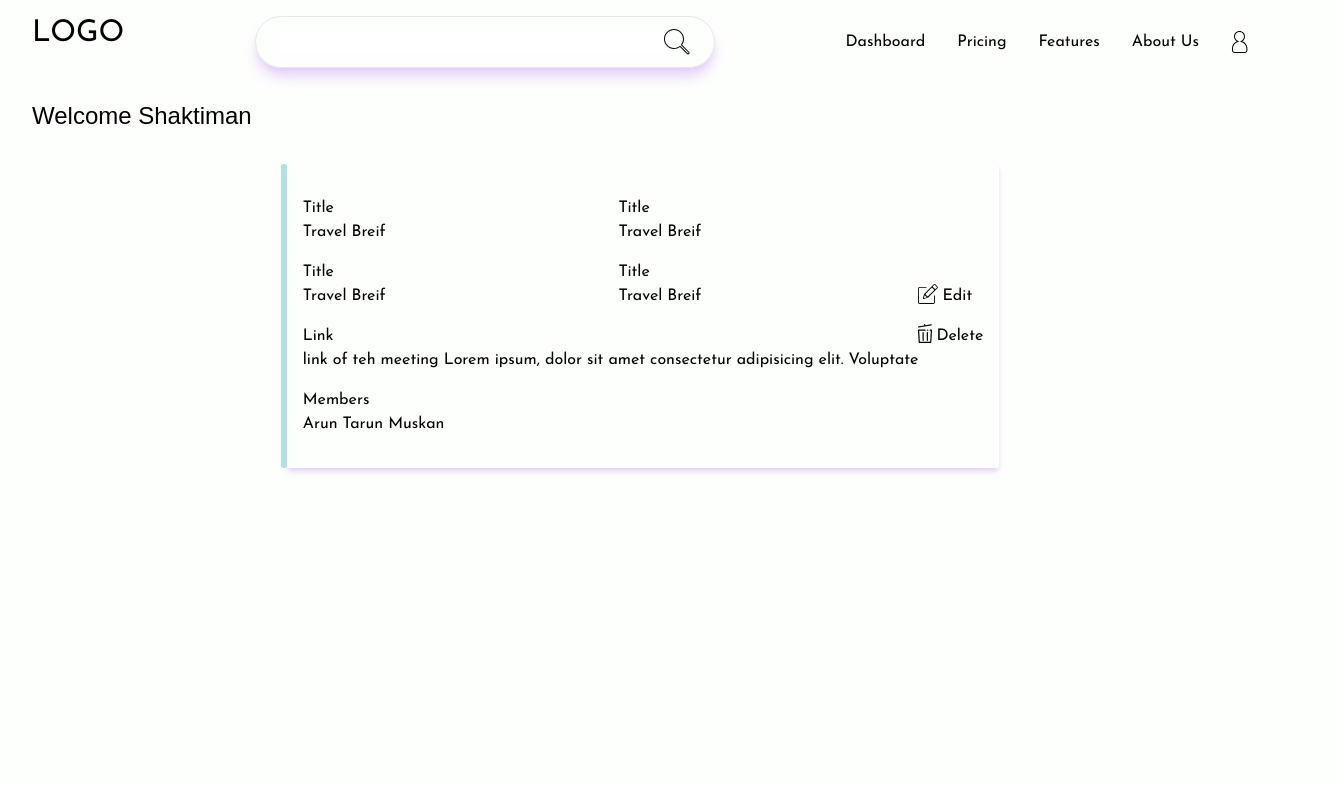
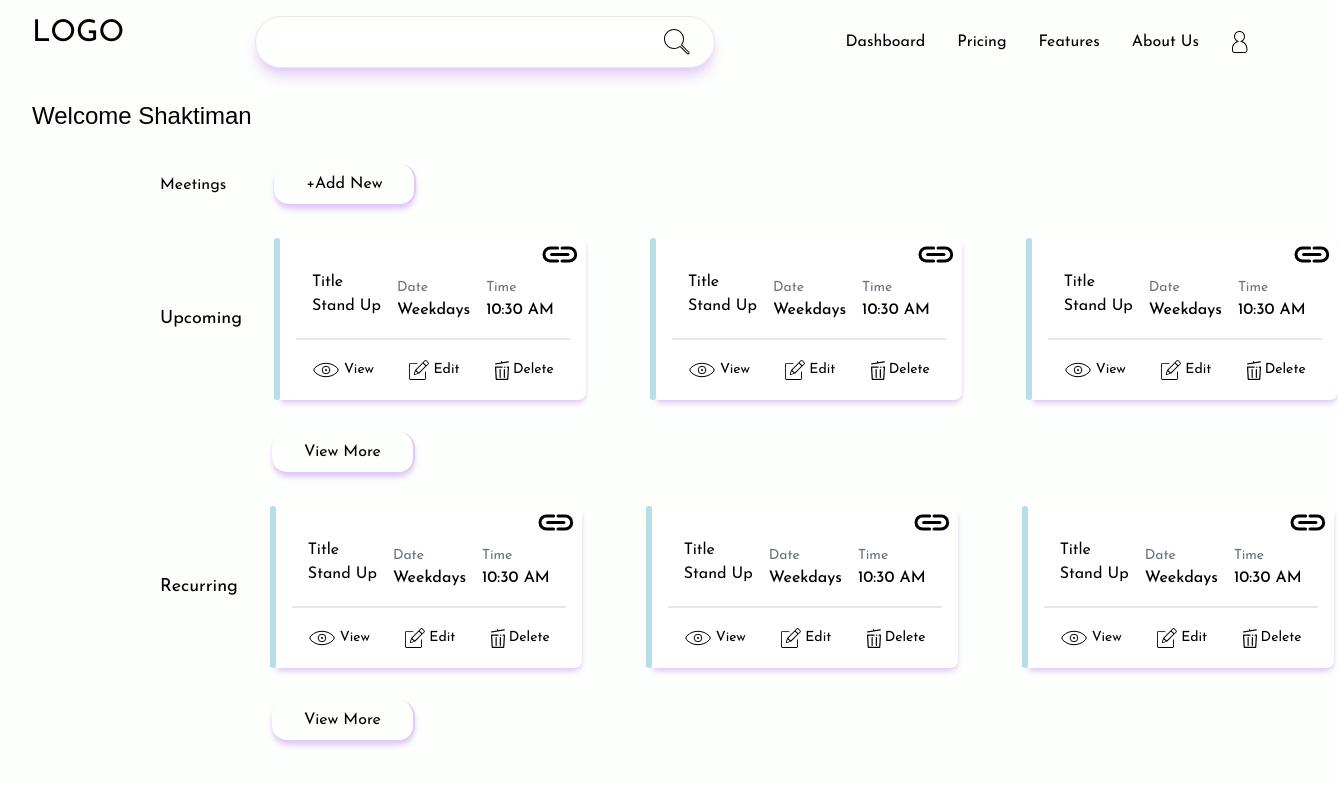
Before and after one commit to D32SSV/wizarding_media_assignment, a React (Vite) app: page / in a window 1280 px wide. Shown: the top 786 px of the page, 1338 px wide, since content can reach past the window. Built offline with nearby package versions, Linux system fonts and the light colour scheme; a web font is replaced by a local one.

Commit message:
complete meetings page

```diff
--- a/src/App.tsx
+++ b/src/App.tsx
@@ -4,6 +4,8 @@ import AddMeeting from "./components/AddMeeting";
 import Navbar from "./components/Navbar";
 import WelcomeUser from "./components/WelcomeUser";
 import ViewMeeting from "./components/ViewMeeting";
+import MeetingCard from "./components/common/MeetingCard";
+import AllMeetings from "./components/AllMeetings";
 
 function App() {
   return (
@@ -12,9 +14,9 @@ function App() {
       <WelcomeUser name="Shaktiman" />
       <div className="flex items-center justify-around">
         {/* <LandingCalender /> */}
-        {/* <MainCal /> */}
+        {/* <AddMeeting /> */}
       </div>
-        <ViewMeeting />
+      <AllMeetings />
     </>
   );
 }
--- /dev/null
+++ b/src/components/AllMeetings.tsx
@@ -0,0 +1,44 @@
+import MeetingCard from "./common/MeetingCard";
+
+const AllMeetings = () => {
+  return (
+    <div className="font-jose mx-32 flex flex-col justify-between">
+      <div className="flex items-center gap-12">
+        <p>Meetings</p>
+        <button className="px-8 py-2 shadow-md shadow-[#E1C9F7] rounded-2xl w-max border-b-2 border-r-2 border-[#E1C9F7]">
+          +Add New
+        </button>
+      </div>
+      <div className="flex items-center gap-8 mt-8">
+        <p className="text-lg">Upcoming</p>
+        <div className="flex gap-16">
+          <MeetingCard />
+          <MeetingCard />
+          <MeetingCard />
+          {/* <MeetingCard />
+      <MeetingCard />
+      <MeetingCard /> */}
+        </div>
+      </div>
+      <button className="px-8 py-2 ml-28 mt-8 shadow-md shadow-[#E1C9F7] rounded-2xl w-max border-b-2 border-r-2 border-[#E1C9F7]">
+        View More
+      </button>
+      <div className="flex items-center gap-8 mt-8">
+        <p className="text-lg">Recurring</p>
+        <div className="flex gap-16">
+          <MeetingCard />
+          <MeetingCard />
+          <MeetingCard />
+          {/* <MeetingCard />
+      <MeetingCard />
+      <MeetingCard /> */}
+        </div>
+      </div>
+      <button className="px-8 py-2 ml-28 mt-8 shadow-md shadow-[#E1C9F7] rounded-2xl w-max border-b-2 border-r-2 border-[#E1C9F7]">
+        View More
+      </button>
+    </div>
+  );
+};
+
+export default AllMeetings;
--- a/src/components/MainCal.tsx
+++ b/src/components/MainCal.tsx
@@ -75,7 +75,7 @@ const ContentCalendar = () => {
     <div className="p-4 min-h-screen">
       <div className="">
         <div className="flex items-center justify-center mb-4">
-          <div className="text-xl font-semibold text-gray-800 flex items-center justify-center gap-4">
+          <div className="text-xl font-semibold flex items-center justify-center gap-4">
             {/* Dropdown for Year */}
             <select
               value={selectedYear}
--- /dev/null
+++ b/src/components/common/MeetingCard.tsx
@@ -0,0 +1,55 @@
+import linkIcon from "../../assets/icons/link.svg";
+import viewIcon from "../../assets/icons/view.svg";
+import edit from "../../assets/icons/edit.svg";
+import del from "../../assets/icons/delete.svg";
+import Verticalbar from "./Verticalbar";
+
+const MeetingCard = () => {
+  return (
+    <div className="flex">
+      <Verticalbar decor={"B0E2E3"} />
+      <div className="flex flex-col w-max h-max bg-white rounded-l-sm rounded-r-lg shadow-md shadow-[#E1C9F7] relative gap-8 px-4">
+        <div className="divide-y-2 mt-8">
+          <div className="pb-4 flex gap-4 px-4">
+            <div className="">
+              <p>Title</p>
+              <p>Stand Up</p>
+            </div>
+            <div className="mt-2">
+              <p className="text-sm text-gray-500">Date</p>
+              <p className="text-md font-medium">Weekdays</p>
+            </div>
+            <div className="mt-2">
+              <p className="text-sm text-gray-500">Time</p>
+              <p className="text-md font-medium">10:30 AM</p>
+            </div>
+          </div>
+
+          <div className="pb-4 px-4">
+            <div className="flex items-center justify-between mt-4 text-sm ">
+              <button className="flex items-center space-x-1 hover:underline font-jose">
+                <img src={viewIcon} alt="" /> <span>View</span>
+              </button>
+              <button className="flex items-center space-x-1 hover:underline font-jose">
+                <img src={edit} alt="" />
+                <span>Edit</span>
+              </button>
+              <button className="flex items-center space-x-1 hover:underline font-jose">
+                <img src={del} alt="delete" />
+
+                <span>Delete</span>
+              </button>
+            </div>
+          </div>
+        </div>
+
+        {/* Link Icon */}
+        <div className="absolute top-2 right-2">
+          <img src={linkIcon} alt="link" />
+        </div>
+      </div>
+    </div>
+  );
+};
+
+export default MeetingCard;
--- a/src/components/common/Verticalbar.tsx
+++ b/src/components/common/Verticalbar.tsx
@@ -3,7 +3,8 @@ type BarProps = {
 };
 
 const Verticalbar = ({ decor }: BarProps) => {
-  return <div className={`w-[6px] h-auto bg-[#${decor}] rounded-sm`}></div>;
+  return <div className={`w-[6px] h-auto bg-[#${decor}] rounded-lg`}></div>;
 };
 
 export default Verticalbar;
+// auto
```
